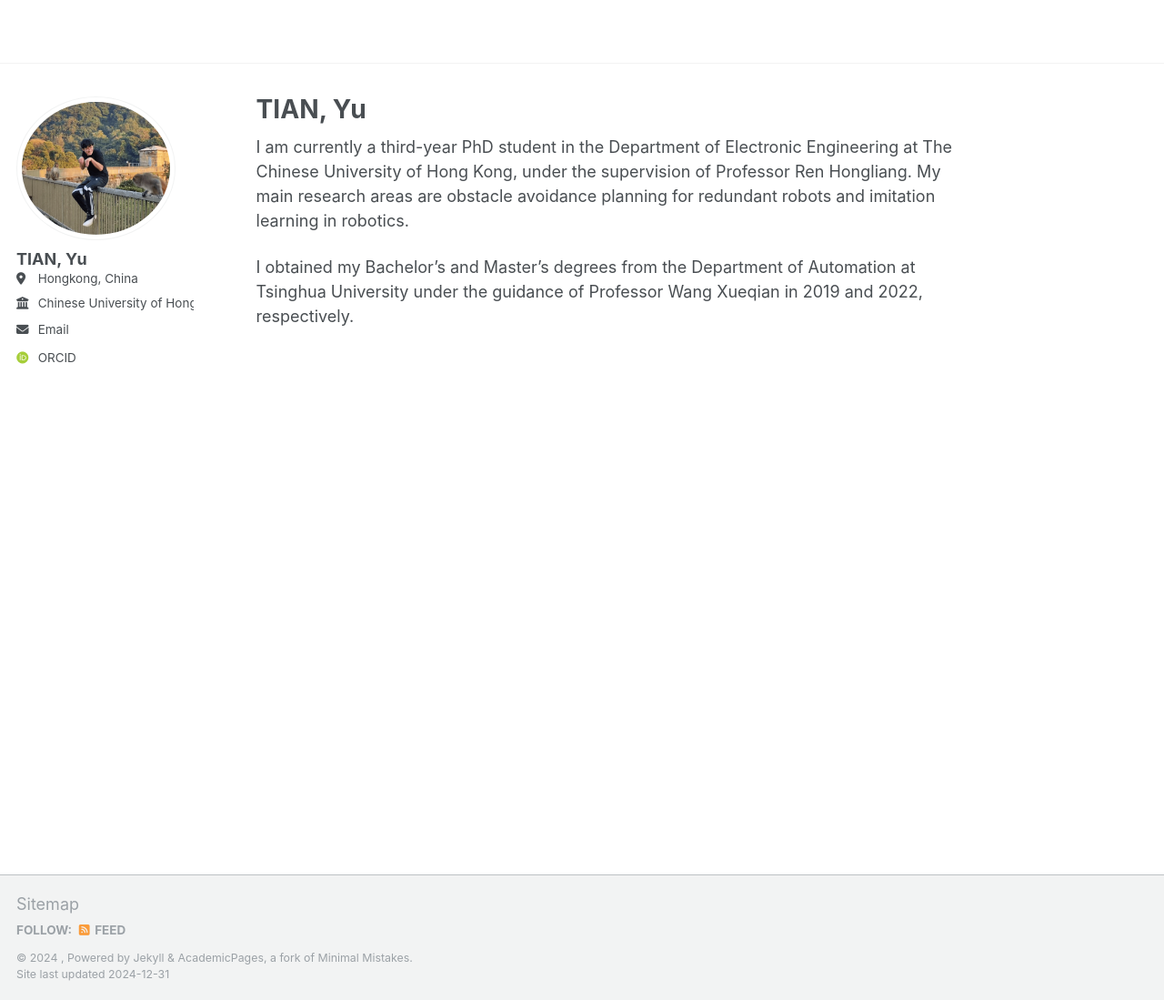
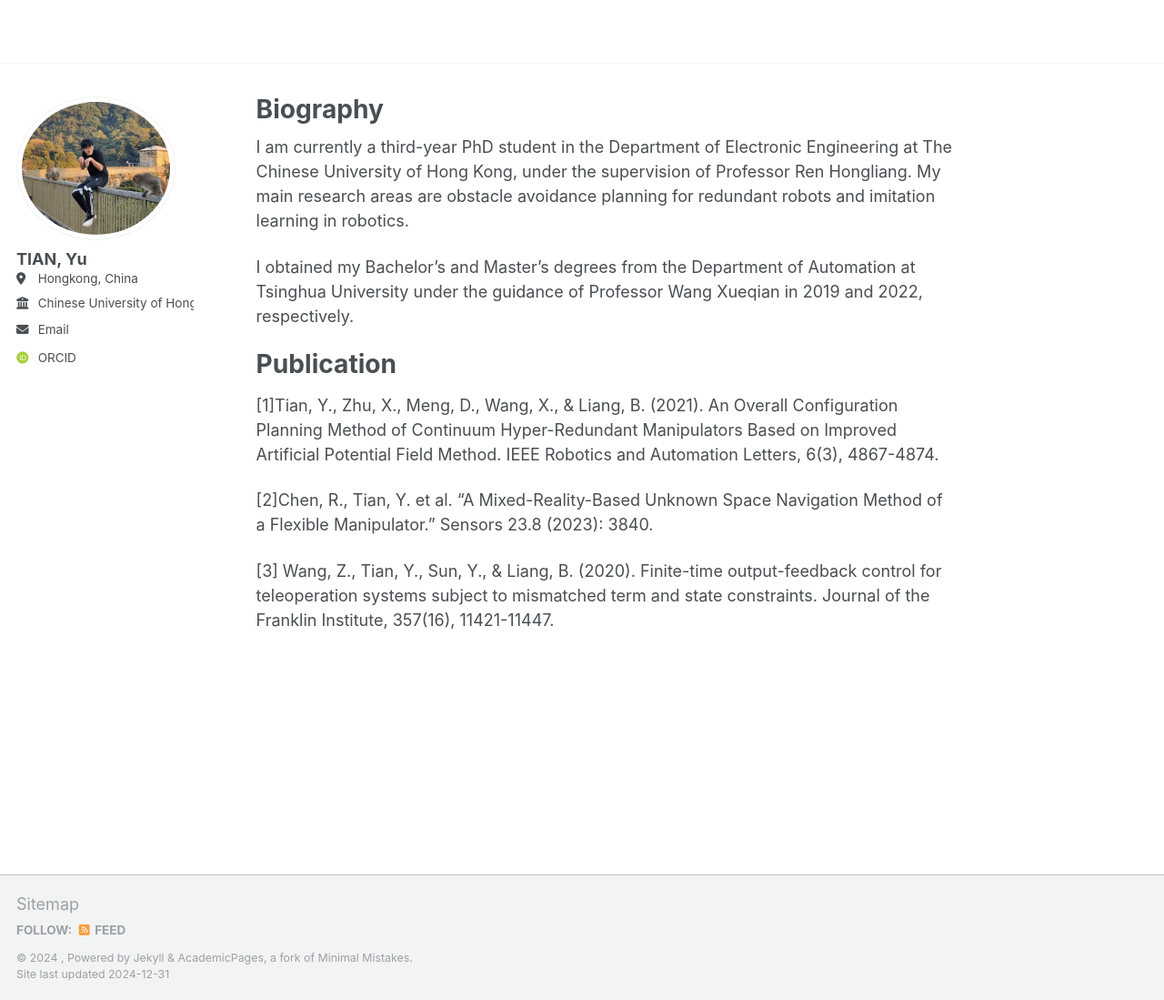
Before and after one commit to tianyu1997/tianyu1997.github.io, a Jekyll site: the page built from _pages/about.md, in a window 1280 px wide and 1099 px high. Shown: the whole window at 91% size. Built offline with Jekyll 4.4.1, drawn with Linux system fonts in a browser that asks for light colours; some web fonts are replaced.

Commit message:
Update about.md

```diff
--- a/_pages/about.md
+++ b/_pages/about.md
@@ -1,6 +1,6 @@
 ---
 permalink: /
-title: "TIAN, Yu"
+title: "Biography"
 author_profile: true
 redirect_from:
   - /about/
@@ -10,3 +10,11 @@ redirect_from:
 I am currently a third-year PhD student in the Department of Electronic Engineering at The Chinese University of Hong Kong, under the supervision of Professor Ren Hongliang. My main research areas are obstacle avoidance planning for redundant robots and imitation learning in robotics.
 
 I obtained my Bachelor's and Master's degrees from the Department of Automation at Tsinghua University under the guidance of Professor Wang Xueqian in 2019 and 2022, respectively.
+
+Publication
+======
+[1]Tian, Y., Zhu, X., Meng, D., Wang, X., & Liang, B. (2021). An Overall Configuration Planning Method of Continuum Hyper-Redundant Manipulators Based on Improved Artificial Potential Field Method. IEEE Robotics and Automation Letters, 6(3), 4867-4874.
+
+[2]Chen, R., Tian, Y. et al. "A Mixed-Reality-Based Unknown Space Navigation Method of a Flexible Manipulator." Sensors 23.8 (2023): 3840.
+
+[3] Wang, Z., Tian, Y., Sun, Y., & Liang, B. (2020). Finite-time output-feedback control for teleoperation systems subject to mismatched term and state constraints. Journal of the Franklin Institute, 357(16), 11421-11447.
```
